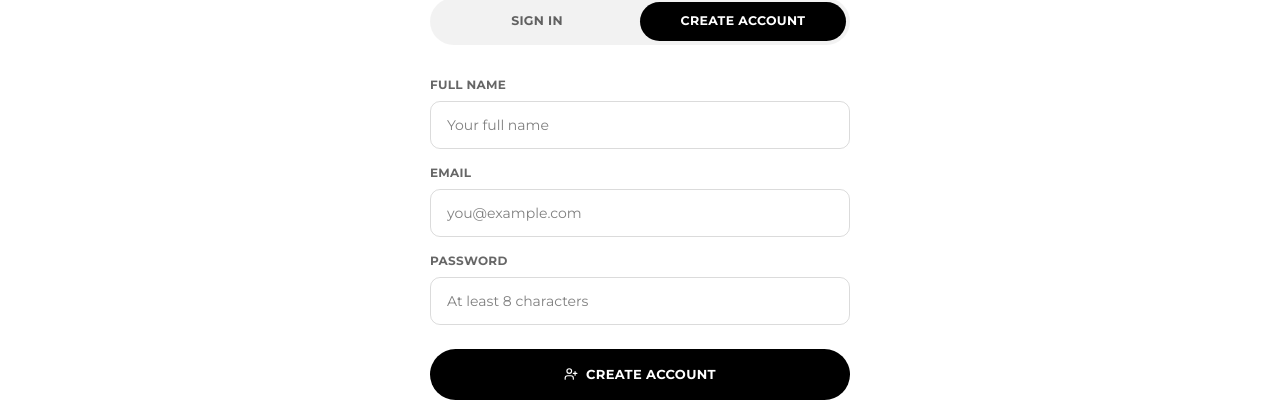
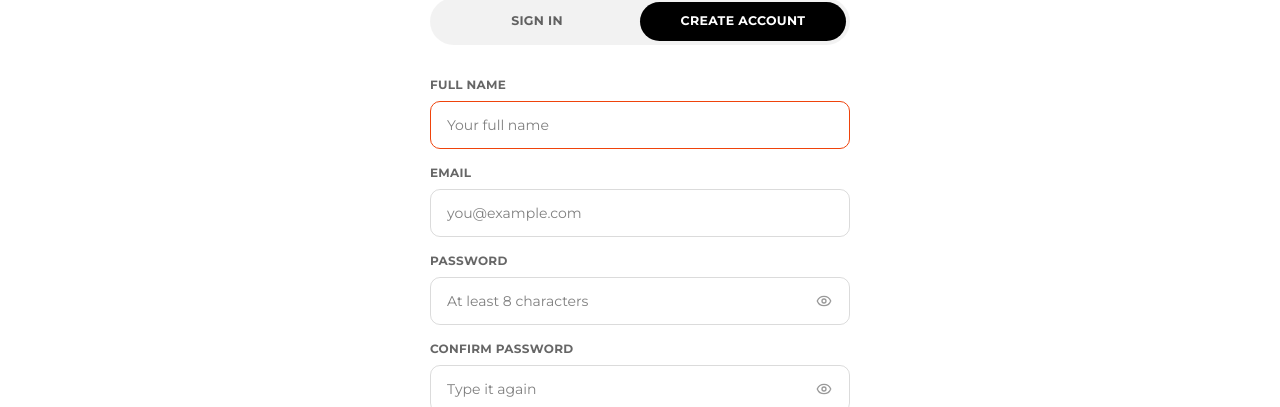
Before and after one commit to mosescodes5/Orisirisi, a Next.js app: page /account in a window 1280 px wide. Both pictures are taken after typing "name@example.com", "Sample123" into the empty fields and a click on the button "CREATE ACCOUNT". Shown: the part 393-800 px from the top of the page. Built offline with nearby package versions, Linux system fonts and the light colour scheme; no server answers; the database is empty.

Commit message:
feat: enhance signup process with password confirmation and error handling for existing accounts

```diff
--- a/src/components/account/AccountGate.tsx
+++ b/src/components/account/AccountGate.tsx
@@ -1,13 +1,14 @@
 "use client";
 
 import { useState, useActionState } from "react";
-import { UserPlus, LogIn, Mail, AlertCircle } from "lucide-react";
+import { UserPlus, LogIn, Mail, AlertCircle, Eye, EyeOff } from "lucide-react";
 import { signInCustomer, signUpCustomer } from "@/lib/customer/actions";
 
 export function AccountGate() {
   const [tab, setTab] = useState<"signin" | "signup">("signin");
   const [signUpState, signUpAction, signUpPending] = useActionState(signUpCustomer, null);
   const [signInState, signInAction, signInPending] = useActionState(signInCustomer, null);
+  const [passwordMismatch, setPasswordMismatch] = useState(false);
 
   const state = tab === "signup" ? signUpState : signInState;
 
@@ -23,9 +24,27 @@ export function AccountGate() {
             We&apos;ve sent a confirmation link to your email address. Click it to activate your account,
             then come back here to sign in.
           </p>
+          <button
+            type="button"
+            onClick={() => setTab("signin")}
+            className="mt-2 text-[12.5px] font-bold uppercase tracking-wide text-ink/50 underline-offset-4 hover:text-orisirisi hover:underline"
+          >
+            Used the wrong email? Go back
+          </button>
         </div>
       </div>
     );
+  }
+
+  function handleSignUp(formData: FormData) {
+    const password = String(formData.get("password") ?? "");
+    const confirmPassword = String(formData.get("confirmPassword") ?? "");
+    if (password !== confirmPassword) {
+      setPasswordMismatch(true);
+      return;
+    }
+    setPasswordMismatch(false);
+    signUpAction(formData);
   }
 
   return (
@@ -51,21 +70,23 @@ export function AccountGate() {
         </button>
       </div>
 
-      {state && !state.ok && (
-        <div className="mt-6 flex items-start gap-2 rounded-xl bg-red-50 px-4 py-3 text-[13px] text-red-700">
+      {((state && !state.ok) || (tab === "signup" && passwordMismatch)) && (
+        <div role="alert" className="mt-6 flex items-start gap-2 rounded-xl bg-red-50 px-4 py-3 text-[13px] text-red-700">
           <AlertCircle size={15} className="mt-0.5 shrink-0" />
-          <span>{state.error}</span>
+          <span>{passwordMismatch ? "Passwords don't match." : state && !state.ok ? state.error : null}</span>
         </div>
       )}
 
       {tab === "signup" ? (
-        <form key="signup" action={signUpAction} className="mt-8 flex flex-col gap-4">
+        <form key="signup" action={handleSignUp} className="mt-8 flex flex-col gap-4">
           <label className="flex flex-col gap-2">
             <span className="text-xs font-bold uppercase tracking-wide text-ink/60">Full name</span>
             <input
               name="fullName"
               type="text"
               required
+              autoComplete="name"
+              autoFocus
               placeholder="Your full name"
               className="h-12 rounded-[10px] border-[1.5px] border-ink/[0.14] bg-transparent px-4 text-[14px] transition-colors focus:border-orisirisi focus:outline-none"
             />
@@ -76,21 +97,25 @@ export function AccountGate() {
               name="email"
               type="email"
               required
+              autoComplete="email"
               placeholder="you@example.com"
               className="h-12 rounded-[10px] border-[1.5px] border-ink/[0.14] bg-transparent px-4 text-[14px] transition-colors focus:border-orisirisi focus:outline-none"
             />
           </label>
-          <label className="flex flex-col gap-2">
-            <span className="text-xs font-bold uppercase tracking-wide text-ink/60">Password</span>
-            <input
-              name="password"
-              type="password"
-              required
-              minLength={8}
-              placeholder="At least 8 characters"
-              className="h-12 rounded-[10px] border-[1.5px] border-ink/[0.14] bg-transparent px-4 text-[14px] transition-colors focus:border-orisirisi focus:outline-none"
-            />
-          </label>
+          <PasswordField
+            label="Password"
+            name="password"
+            autoComplete="new-password"
+            minLength={8}
+            placeholder="At least 8 characters"
+          />
+          <PasswordField
+            label="Confirm password"
+            name="confirmPassword"
+            autoComplete="new-password"
+            minLength={8}
+            placeholder="Type it again"
+          />
 
           <button
             type="submit"
@@ -109,20 +134,13 @@ export function AccountGate() {
               name="email"
               type="email"
               required
+              autoComplete="email"
+              autoFocus
               placeholder="you@example.com"
               className="h-12 rounded-[10px] border-[1.5px] border-ink/[0.14] bg-transparent px-4 text-[14px] transition-colors focus:border-orisirisi focus:outline-none"
             />
           </label>
-          <label className="flex flex-col gap-2">
-            <span className="text-xs font-bold uppercase tracking-wide text-ink/60">Password</span>
-            <input
-              name="password"
-              type="password"
-              required
-              placeholder="Your password"
-              className="h-12 rounded-[10px] border-[1.5px] border-ink/[0.14] bg-transparent px-4 text-[14px] transition-colors focus:border-orisirisi focus:outline-none"
-            />
-          </label>
+          <PasswordField label="Password" name="password" autoComplete="current-password" placeholder="Your password" />
 
           <button
             type="submit"
@@ -137,3 +155,45 @@ export function AccountGate() {
     </div>
   );
 }
+
+function PasswordField({
+  label,
+  name,
+  autoComplete,
+  minLength,
+  placeholder,
+}: {
+  label: string;
+  name: string;
+  autoComplete: string;
+  minLength?: number;
+  placeholder: string;
+}) {
+  const [visible, setVisible] = useState(false);
+
+  return (
+    <label className="flex flex-col gap-2">
+      <span className="text-xs font-bold uppercase tracking-wide text-ink/60">{label}</span>
+      <span className="relative flex items-center">
+        <input
+          name={name}
+          type={visible ? "text" : "password"}
+          required
+          autoComplete={autoComplete}
+          minLength={minLength}
+          placeholder={placeholder}
+          className="h-12 w-full rounded-[10px] border-[1.5px] border-ink/[0.14] bg-transparent px-4 pr-11 text-[14px] transition-colors focus:border-orisirisi focus:outline-none"
+        />
+        <button
+          type="button"
+          onClick={() => setVisible((v) => !v)}
+          tabIndex={-1}
+          aria-label={visible ? "Hide password" : "Show password"}
+          className="absolute right-3 flex h-7 w-7 items-center justify-center text-ink/40 transition-colors hover:text-ink"
+        >
+          {visible ? <EyeOff size={16} /> : <Eye size={16} />}
+        </button>
+      </span>
+    </label>
+  );
+}
--- a/src/lib/customer/actions.ts
+++ b/src/lib/customer/actions.ts
@@ -28,6 +28,15 @@ export async function signUpCustomer(
   });
 
   if (error) return { ok: false, error: error.message };
+
+  // Supabase deliberately does NOT return an error here if the email
+  // already belongs to a confirmed account — it returns a fake "success"
+  // with an empty `identities` array, so an attacker can't use signup to
+  // probe which emails are registered. We still need to tell the customer
+  // what actually happened, so detect that case and surface it honestly.
+  if (data.user && data.user.identities && data.user.identities.length === 0) {
+    return { ok: false, error: "An account with this email already exists. Try signing in instead." };
+  }
 
   // Give the profile row (created by the DB trigger) the customer's name.
   if (data.user) {
```
